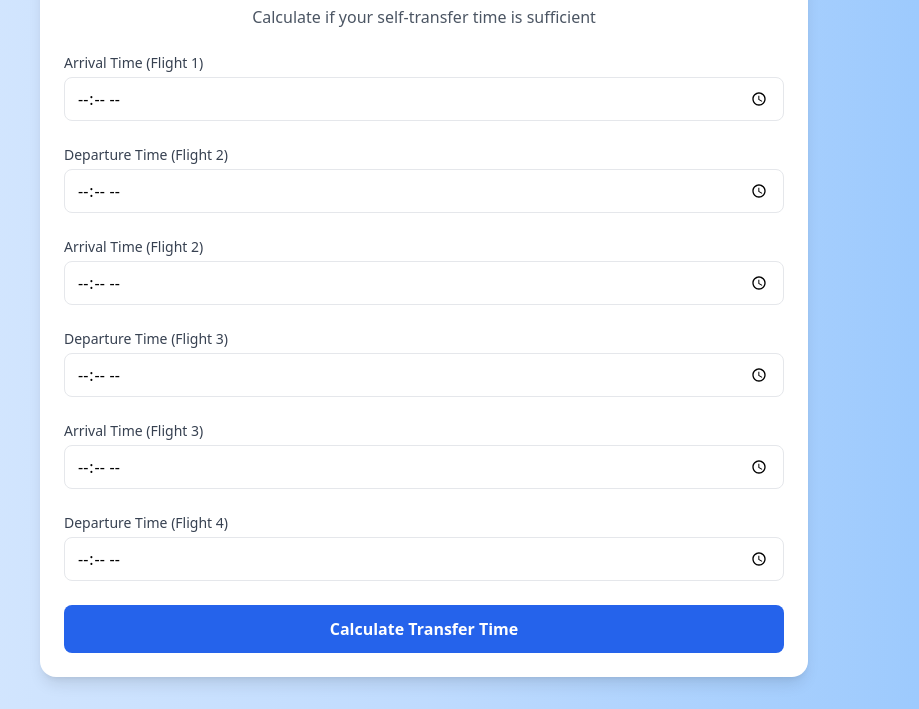
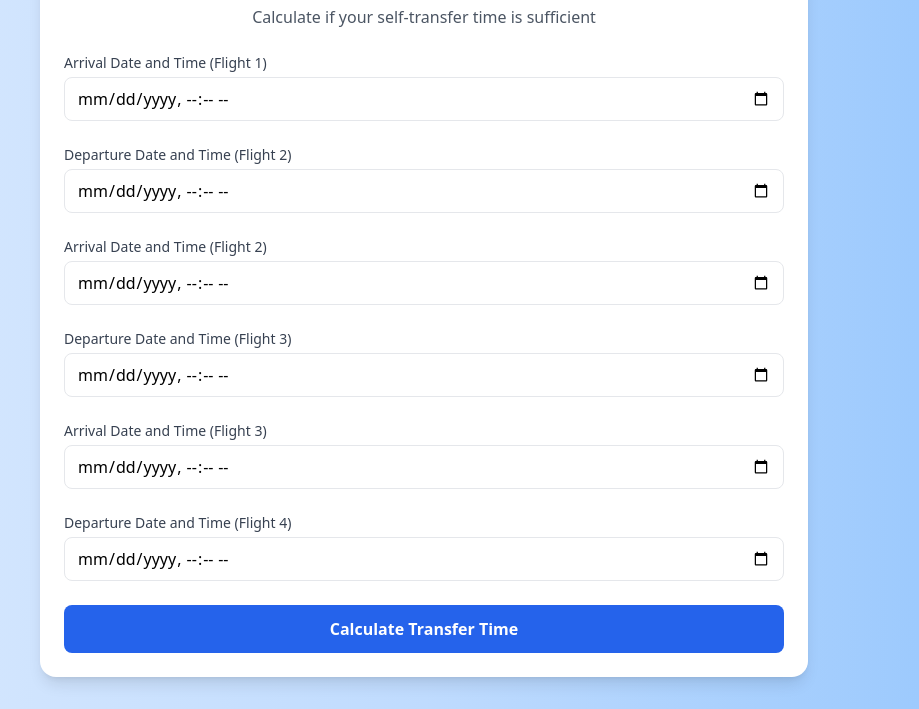
Before and after one commit to caribbeankelp/airport.github.io, a plain HTML site: page index.html in a window 1280 px wide. Shown: the part 91-800 px from the top of the page, without its empty margins (216-1135 px from the left). Drawn offline with nearby package versions, Linux system fonts and the light colour scheme.

Commit message:
Update index.html

```diff
--- a/index.html
+++ b/index.html
@@ -12,37 +12,37 @@
         <p class="text-center text-gray-600 mt-2">Calculate if your self-transfer time is sufficient</p>
 
         <form class="mt-6 space-y-6">
-            <!-- Time Selector 1 -->
+            <!-- Date and Time Selector 1 -->
             <div>
-                <label class="block text-sm font-medium text-gray-700">Arrival Time (Flight 1)</label>
-                <input type="time" class="mt-1 w-full px-3 py-2 border rounded-lg focus:ring-2 focus:ring-blue-400" required>
+                <label class="block text-sm font-medium text-gray-700">Arrival Date and Time (Flight 1)</label>
+                <input type="datetime-local" class="mt-1 w-full px-3 py-2 border rounded-lg focus:ring-2 focus:ring-blue-400" required>
             </div>
 
             <div>
-                <label class="block text-sm font-medium text-gray-700">Departure Time (Flight 2)</label>
-                <input type="time" class="mt-1 w-full px-3 py-2 border rounded-lg focus:ring-2 focus:ring-blue-400" required>
+                <label class="block text-sm font-medium text-gray-700">Departure Date and Time (Flight 2)</label>
+                <input type="datetime-local" class="mt-1 w-full px-3 py-2 border rounded-lg focus:ring-2 focus:ring-blue-400" required>
             </div>
 
-            <!-- Time Selector 2 -->
+            <!-- Date and Time Selector 2 -->
             <div>
-                <label class="block text-sm font-medium text-gray-700">Arrival Time (Flight 2)</label>
-                <input type="time" class="mt-1 w-full px-3 py-2 border rounded-lg focus:ring-2 focus:ring-blue-400" required>
+                <label class="block text-sm font-medium text-gray-700">Arrival Date and Time (Flight 2)</label>
+                <input type="datetime-local" class="mt-1 w-full px-3 py-2 border rounded-lg focus:ring-2 focus:ring-blue-400" required>
             </div>
 
             <div>
-                <label class="block text-sm font-medium text-gray-700">Departure Time (Flight 3)</label>
-                <input type="time" class="mt-1 w-full px-3 py-2 border rounded-lg focus:ring-2 focus:ring-blue-400" required>
+                <label class="block text-sm font-medium text-gray-700">Departure Date and Time (Flight 3)</label>
+                <input type="datetime-local" class="mt-1 w-full px-3 py-2 border rounded-lg focus:ring-2 focus:ring-blue-400" required>
             </div>
 
-            <!-- Time Selector 3 -->
+            <!-- Date and Time Selector 3 -->
             <div>
-                <label class="block text-sm font-medium text-gray-700">Arrival Time (Flight 3)</label>
-                <input type="time" class="mt-1 w-full px-3 py-2 border rounded-lg focus:ring-2 focus:ring-blue-400" required>
+                <label class="block text-sm font-medium text-gray-700">Arrival Date and Time (Flight 3)</label>
+                <input type="datetime-local" class="mt-1 w-full px-3 py-2 border rounded-lg focus:ring-2 focus:ring-blue-400" required>
             </div>
 
             <div>
-                <label class="block text-sm font-medium text-gray-700">Departure Time (Flight 4)</label>
-                <input type="time" class="mt-1 w-full px-3 py-2 border rounded-lg focus:ring-2 focus:ring-blue-400" required>
+                <label class="block text-sm font-medium text-gray-700">Departure Date and Time (Flight 4)</label>
+                <input type="datetime-local" class="mt-1 w-full px-3 py-2 border rounded-lg focus:ring-2 focus:ring-blue-400" required>
             </div>
 
             <!-- Submit Button -->
@@ -61,25 +61,22 @@
         form.addEventListener('submit', (e) => {
             e.preventDefault();
 
-            const times = [...form.querySelectorAll('input[type="time"]')].map(input => input.value);
+            const times = [...form.querySelectorAll('input[type="datetime-local"]')].map(input => input.value);
             if (times.some(time => time === '')) {
-                alert('Please fill out all time fields.');
+                alert('Please fill out all date and time fields.');
                 return;
             }
 
-            const formattedTimes = times.map(time => {
-                const [hours, minutes] = time.split(':').map(Number);
-                return hours * 60 + minutes; // Convert to minutes
-            });
+            const formattedTimes = times.map(time => new Date(time).getTime());
 
             const transferTimes = [
-                formattedTimes[1] - formattedTimes[0],
-                formattedTimes[3] - formattedTimes[2],
-                formattedTimes[5] - formattedTimes[4],
+                (formattedTimes[1] - formattedTimes[0]) / (1000 * 60),
+                (formattedTimes[3] - formattedTimes[2]) / (1000 * 60),
+                (formattedTimes[5] - formattedTimes[4]) / (1000 * 60),
             ];
 
             const messages = transferTimes.map((time, index) => {
-                return `Transfer ${index + 1}: ${time > 0 ? `${time} minutes` : 'Not possible'}`;
+                return `Transfer ${index + 1}: ${time > 0 ? `${Math.floor(time)} minutes` : 'Not possible'}`;
             }).join('<br>');
 
             resultDiv.innerHTML = messages;
```
